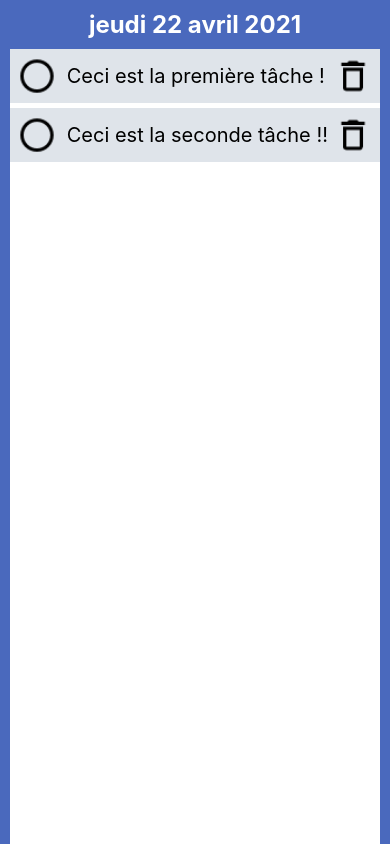
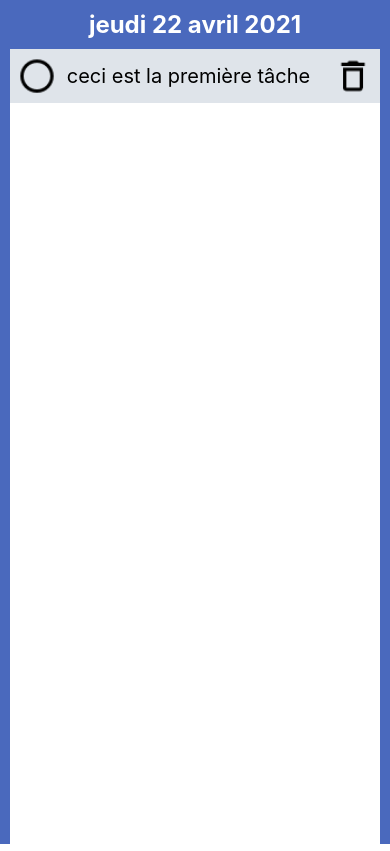
Before and after one commit to sweezup/the-todo-List, a React Native app: screen / in a window 390 px wide. Built offline with nearby package versions, Linux system fonts and the light colour scheme.

Commit message:
TasksList + test / debug

```diff
--- a/App.js
+++ b/App.js
@@ -1,14 +1,26 @@
 import { StatusBar } from "expo-status-bar";
-import React from "react";
+import React, { useState } from "react";
 import { StyleSheet, SafeAreaView, Platform } from "react-native";
 import TasksContainer from "./src/components/TaskEpic/TasksContainer";
 import Header from "./src/components/_Shared/Header";
 
 export default function App() {
+  // création et initialisation du tableau d'objets "tasks" (modifiable avec setTask)
+  // qui va contenir la liste des tâches
+  const [tasks, setTask] = useState([
+    {
+      title: "ceci est la première tâche",
+      completed: false,
+      id: new Date().getTime().toString(),
+    },
+  ]);
+
+  console.log("tasks = ", tasks);
+
   return (
     <SafeAreaView style={styles.container}>
       <Header />
-      <TasksContainer />
+      <TasksContainer tasks={tasks} />
       <StatusBar style="auto" />
     </SafeAreaView>
   );
--- a/src/components/TaskEpic/TaskTile.js
+++ b/src/components/TaskEpic/TaskTile.js
@@ -2,6 +2,7 @@ import React from "react";
 import { View, Text, StyleSheet, Image } from "react-native";
 
 const TaskTile = ({ title }) => {
+  console.log("title = ", title);
   return (
     <View style={styles.container}>
       <View style={styles.subContainer}>
--- a/src/components/TaskEpic/TasksContainer.js
+++ b/src/components/TaskEpic/TasksContainer.js
@@ -1,12 +1,12 @@
 import React from "react";
 import { View, StyleSheet, Text } from "react-native";
-import TaskTile from "./TaskTile";
+import TasksList from "./TasksList";
 
-const TasksContainer = () => {
+const TasksContainer = ({ tasks }) => {
+  console.log("tasks [TasksContainer] = ", tasks);
   return (
     <View style={styles.container}>
-      <TaskTile title="Ceci est la première tâche !" />
-      <TaskTile title="Ceci est la seconde tâche !!" />
+      <TasksList tasks={tasks} />
     </View>
   );
 };
--- /dev/null
+++ b/src/components/TaskEpic/TasksList.js
@@ -0,0 +1,25 @@
+import React from "react";
+import { FlatList, View, Text, StyleSheet } from "react-native";
+import TaskTile from "./TaskTile";
+
+const TasksList = ({ tasks }) => {
+  console.log("tasks [TasksList] = ", tasks);
+  const _renderItem = ({ item }) => <TaskTile title={item.title} />;
+  //const _renderItem = ({ item }) => <Text>{item.title} </Text>;
+  return (
+    <FlatList
+      data={tasks}
+      renderItem={_renderItem}
+      keyExtractor={(item) => item.id}
+    />
+  );
+};
+
+const styles = StyleSheet.create({
+  container: {
+    height: "90%",
+    width: "90%",
+  },
+});
+
+export default TasksList;
```
